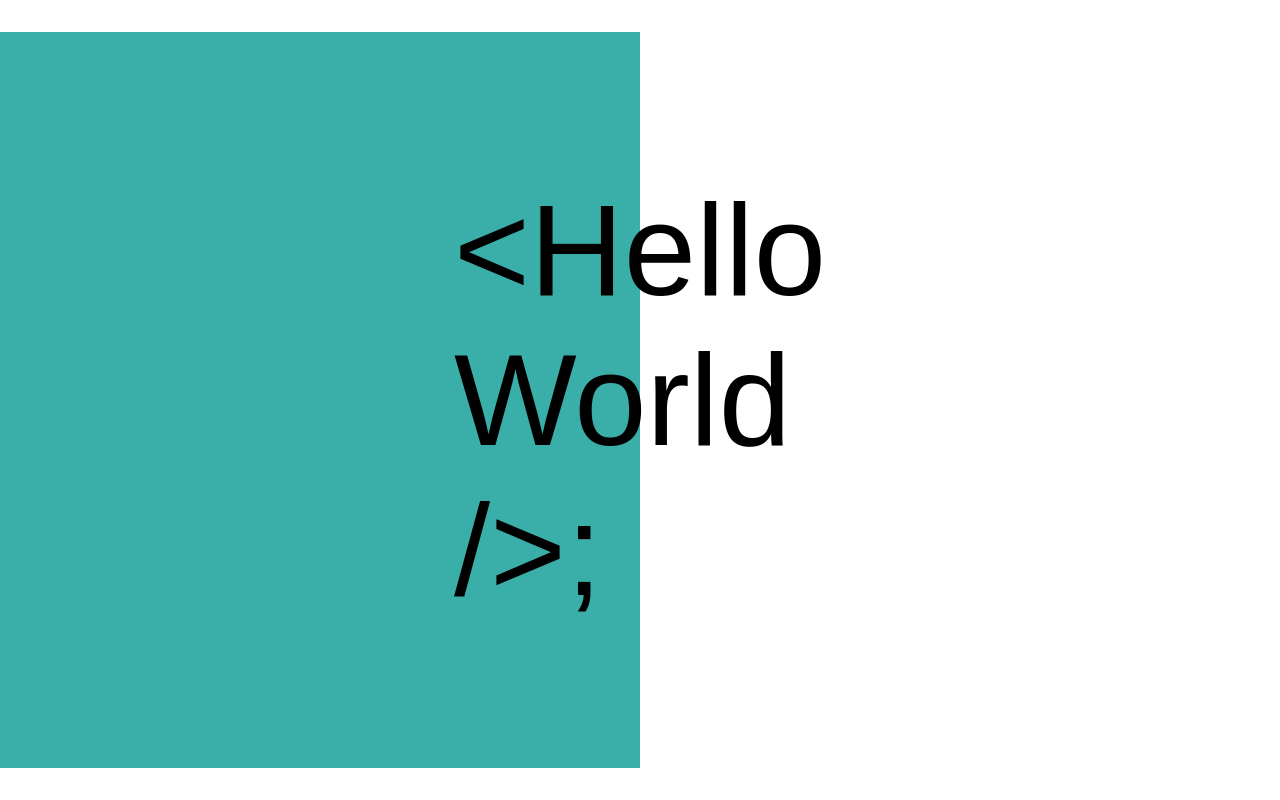
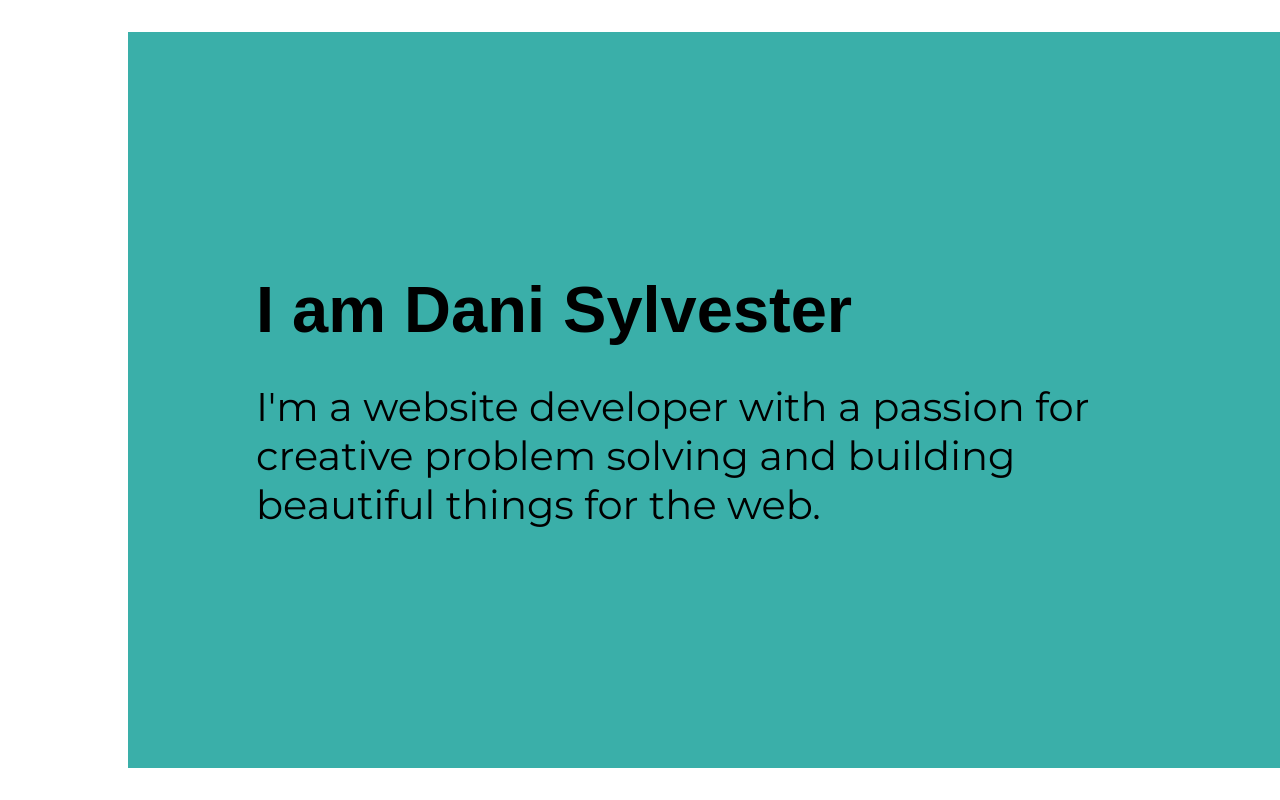
Before and after one commit to danisylvester/Portfolio_Blog, a React app: page / in a window 1280 px wide. Built offline with nearby package versions, Linux system fonts and the light colour scheme; a web font is replaced by a local one.

Commit message:
Created second part of landing that will hold about description. Separted first part of landing into Hello component.

```diff
--- a/src/App.js
+++ b/src/App.js
@@ -1,7 +1,7 @@
 import React from 'react';
 import { BrowserRouter as Router, Route } from 'react-router-dom';
 import './App.scss';
-import landing, { Landing } from './components/Landing';
+import { Landing } from './components/Landing';
 
 const App = () => {
   return (
--- a/src/App.scss
+++ b/src/App.scss
@@ -1,5 +1,6 @@
 @import url('https://fonts.googleapis.com/css2?family=Montserrat+Subrayada:wght@700&display=swap');
 @import url('https://fonts.googleapis.com/css2?family=Montserrat&display=swap');
+
 
 //Global style variables
 $customBlue: #3AAFA9;
@@ -7,6 +8,14 @@ $customRed: #FF3D33;
 $customBlack: #17252A;
 $headingFont: 'Montserrat Subrayada', sans-serif;
 $textFont: 'Montserrat', sans-serif;
+
+//Global mixins
+@mixin centerDiv {
+  margin: auto;
+  display: flex;
+  justify-content: center;
+  align-items: center;
+}
 
 * {
     margin: 0;
@@ -16,3 +25,6 @@ $textFont: 'Montserrat', sans-serif;
 html {
     scroll-behavior: smooth;
  }
+ body {
+   font-family: $textFont;
+ }
--- /dev/null
+++ b/src/components/Hello.js
@@ -0,0 +1,21 @@
+import React from 'react'
+import './hello.scss';
+
+export const Hello = () => {
+    const helloOne = '\<Hello';
+    const helloTwo = 'World';
+    const helloThree = '/\>;';
+    return (
+
+        <div className="helloWrapper">
+            <div className="gridOneHello">
+                <div className="helloChild">
+                    {helloOne} <br></br>
+                    {helloTwo} <br></br>
+                    {helloThree}
+                </div>
+            </div>
+            <div className="gridTwoColor"></div>
+        </div>
+    )
+}
--- a/src/components/Landing.js
+++ b/src/components/Landing.js
@@ -1,21 +1,22 @@
-import React from 'react'
+import React from 'react';
 import './landing.scss';
+import { Hello } from './Hello';
 
 export const Landing = () => {
-    const helloOne = '\<Hello';
-    const helloTwo = 'World';
-    const helloThree = '/\>;';
     return (
+        <div className="landingWrapper">
 
-        <div className="wrapper">
-            <div className="gridOneHello">
-                <div className="helloChild">
-                    {helloOne} <br></br>
-                    {helloTwo} <br></br>
-                    {helloThree}
+            <div className="aboutWrapper">
+                <div className="gridOneAboutColor"></div>
+                <div className="gridTwoAboutText">
+                    <div className="innerAboutText">
+                        <h3 className="aboutHeading">I am Dani Sylvester</h3><br></br>
+                        <p className="aboutParagraph">I'm a website developer with a passion for creative problem solving
+                            and building beautiful things for the web.
+                        </p>
+                    </div>
                 </div>
             </div>
-            <div className="gridTwoColor"></div>
         </div>
     )
 }
--- /dev/null
+++ b/src/components/hello.scss
@@ -0,0 +1,34 @@
+@use '../App.scss';
+
+.helloWrapper {
+    display: grid;
+    grid-template-columns: repeat(4, 1fr);
+    height: 100%;
+    width: 100%;
+}
+// setting both divs to be on one row, so they'll overlap
+.gridOneHello, .gridTwoHelloColor{
+    grid-row: 1/2;
+}
+.gridOneHello {
+    font-family: App.$headingFont;
+    font-size: 65px;
+    grid-column: 1/-1;
+    z-index: 1;
+    @include App.centerDiv;
+}
+.gridTwoHelloColor{
+    background-color: App.$customBlue;
+    grid-column: 1/3;
+}
+
+@media(min-width: 425px){
+    .gridOneHello{
+        font-size: 85px;
+    }
+}
+@media(min-width: 768px){
+    .gridOneHello{
+        font-size: 100px;
+    }
+}
--- a/src/components/landing.scss
+++ b/src/components/landing.scss
@@ -1,41 +1,39 @@
 @use '../App.scss';
 
-.wrapper {
-    display: grid;
-    grid-template-columns: repeat(4, 1fr);
+.landingWrapper {
     height: 100vh;
     background-color: white;
     padding-top: 2rem;
     padding-bottom: 2rem;
+    width: 100%;
 }
-// setting both divs to be on one row, so they'll overlap
-.gridOneHello, .gridTwoColor{
+.aboutWrapper{
+    display: grid;
+    grid-template-columns: repeat(10, 1fr);
+    height: 100%;
+    width: 100%;
+}
+.gridTwoAboutText, .gridOneAboutColor {
     grid-row: 1/2;
 }
-.gridOneHello {
-    height: 100%;
+.gridTwoAboutText {
+    grid-column: 3/10;
+    z-index: 1;
+    display: flex;
+}
+.gridOneAboutColor {
+    background-color: App.$customBlue;
+    grid-column: 2/-1;
+}
+.innerAboutText{
+    margin: auto;
+}
+.aboutHeading {
     font-family: App.$headingFont;
     font-size: 65px;
-    grid-column: 1/-1;
-    z-index: 1;
-    margin: auto;
-    display: flex;
-    justify-content: center;
-    align-items: center;
 }
-.gridTwoColor{
-    background-color: App.$customBlue;
-    height: 100%;
-    grid-column: 1/3;
+.aboutParagraph {
+    font-size: 40px;
+    font-weight: 500;
+    margin-top: 1rem;
 }
-
-@media(min-width: 425px){
-    .gridOneHello{
-        font-size: 80px;
-    }
-}
-@media(min-width: 768px){
-    .gridOneHello{
-        font-size: 130px;
-    }
-}
--- a/webpack.config.js
+++ b/webpack.config.js
@@ -25,7 +25,7 @@ module.exports = {
             'css-loader',
             // Compiles Sass to CSS
             'sass-loader'
-          ]
+          ],
       }
     ],
   },
```
